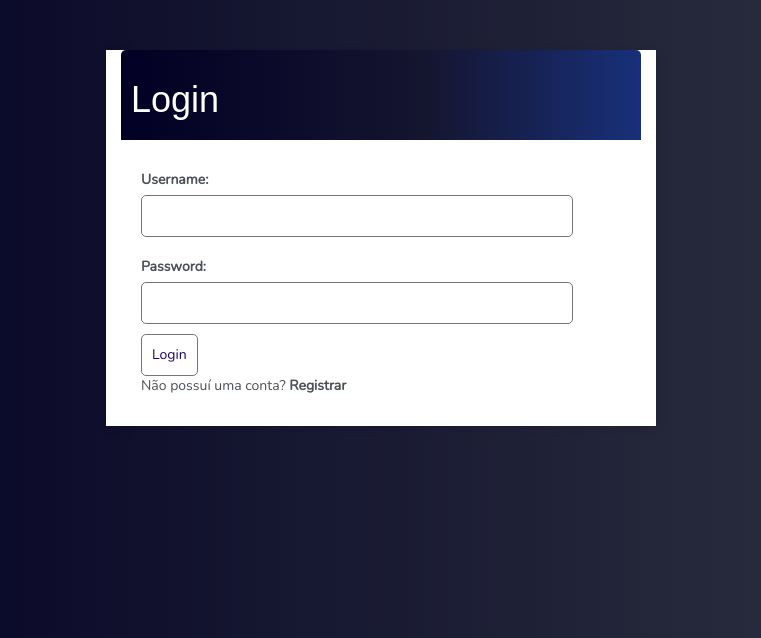
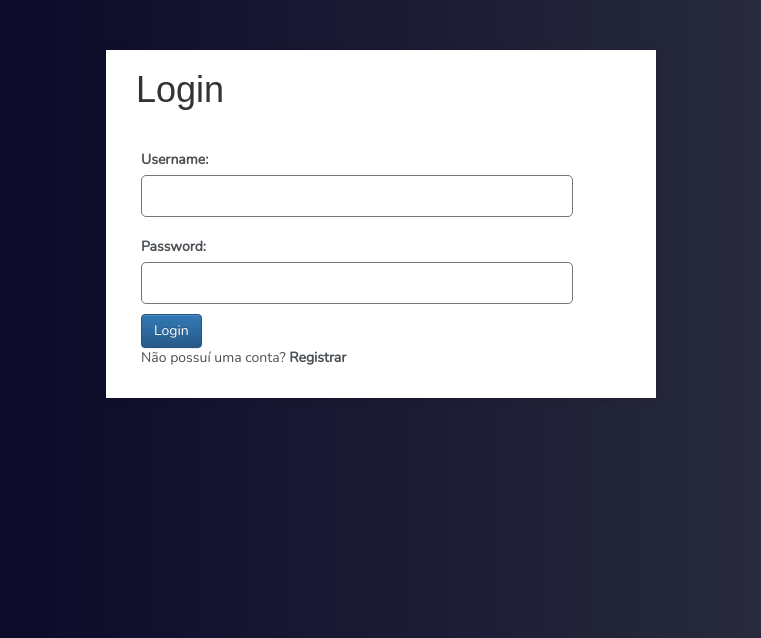
Before and after one commit to lucasmargui/django-project-authentication, a Django app: page /login/ in a window 1280 px wide. Shown: the top 638 px of the page, without its empty margins (259-1020 px from the left). Run offline with Django 3.2, Linux system fonts and the light colour scheme.

Commit message:
:heavy_check_mark: build: Update style Login/Registro

```diff
--- a/base/templates/base/login.html
+++ b/base/templates/base/login.html
@@ -1,17 +1,24 @@
 {% extends 'base/main.html' %}
 {% block content %}
 
-<div class="header-bar">
-    <h1>Login</h1>
+
+<div class="card">
+    <div class="card-header container-fluid">
+        <div class="row">
+          <div class="col-md-10">
+            <h1 class="w-75 p-3">Login</h1>
           </div>
-
+        </div>
+      </div>
     <div class="card-body">
         <form method="POST">
             {% csrf_token %}
             {{form.as_p}}
-        <input class="button" type="submit" value="Login">
+            <input class="btn btn-primary" type="submit" value="Login">
         </form>
         <p>Não possuí uma conta? <a href="{% url 'register' %}">Registrar</a></p>
+    </div>
+
   </div>
 
 
```
Also changed, not shown: base/templates/base/register.html (+10 -5 lines), db.sqlite3. Lines whose indentation alone changed are shown as unchanged.
